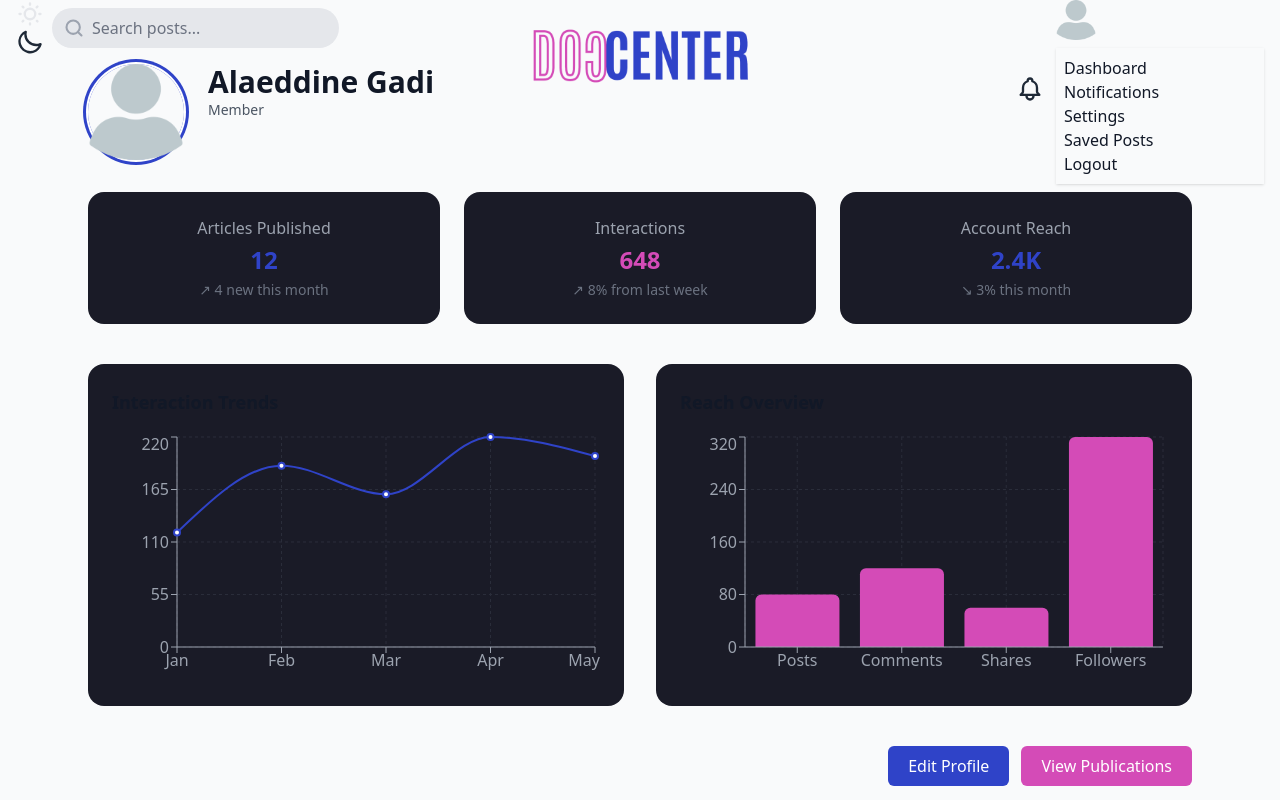
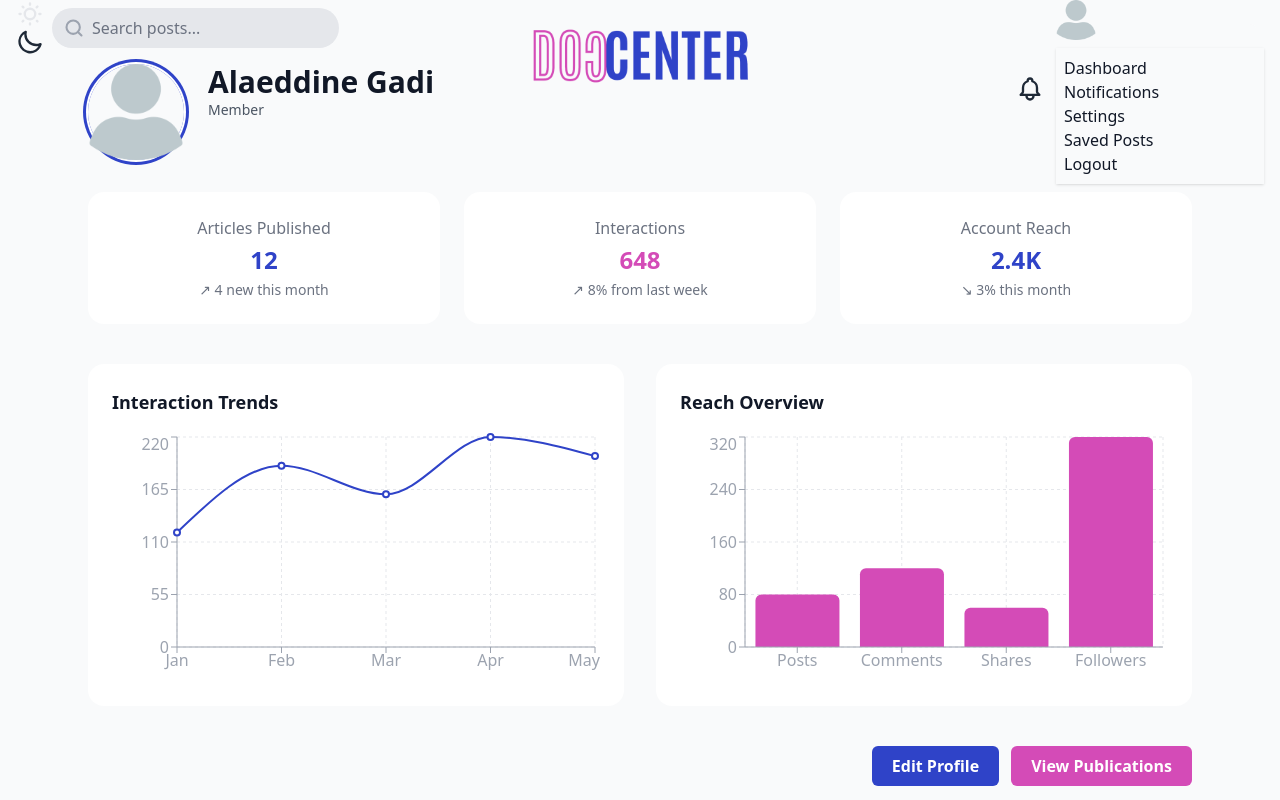
Before and after one commit to Ryfoo/DocCenter, a React (Vite) app in the folder frontend/: page /dashboard in a window 1280 px wide. Shown: the top 800 px of the page. Built offline with nearby package versions, Linux system fonts and the light colour scheme.

Commit message:
enhanced Dashboard

```diff
--- a/frontend/src/components/Header.jsx
+++ b/frontend/src/components/Header.jsx
@@ -123,7 +123,7 @@ function Header({ user, searchQuery, setSearchQuery }) {
                                         <div className="mt-2 flex justify-between">
                                             <Link
                                                 to="/notifications"
-                                                className="btn btn-xs text-white"
+                                                className="btn btn-xs text-white border-none shadow-none"
                                                 style={{ backgroundColor: "#2f43c8" }}
                                                 onClick={handleCloseNotif}
                                             >
@@ -131,7 +131,7 @@ function Header({ user, searchQuery, setSearchQuery }) {
                                             </Link>
                                             <Link
                                                 to="/settings"
-                                                className="btn btn-xs text-white"
+                                                className="btn btn-xs text-white border-none shadow-none"
                                                 style={{ backgroundColor: "#d44bb7" }}
                                                 onClick={handleCloseNotif}
                                             >
--- a/frontend/src/pages/Dashboard/Dashboard.tsx
+++ b/frontend/src/pages/Dashboard/Dashboard.tsx
@@ -40,7 +40,7 @@ const Dashboard: React.FC<DashboardProps> = ({ User }) => {
         }
     }, [darkMode]);
 
-    // If user not logged in
+    // --- Guest view ---
     if (!User) {
         return (
             <div className="flex flex-col items-center justify-center h-screen bg-base-200 dark:bg-gray-900 text-gray-900 dark:text-gray-100 transition-all duration-300">
@@ -49,7 +49,7 @@ const Dashboard: React.FC<DashboardProps> = ({ User }) => {
                     Please log in to view your dashboard.
                 </p>
                 <button
-                    className="px-6 py-2 rounded-md text-white transition-all duration-200 hover:opacity-90"
+                    className="px-6 py-2 rounded-md text-white font-semibold shadow-none border-none hover:opacity-90 transition-all duration-200"
                     style={{ backgroundColor: "#2f43c8" }}
                 >
                     Go to Login
@@ -58,6 +58,7 @@ const Dashboard: React.FC<DashboardProps> = ({ User }) => {
         );
     }
 
+    // --- Data ---
     const interactionData = [
         { month: "Jan", interactions: 120 },
         { month: "Feb", interactions: 190 },
@@ -73,12 +74,12 @@ const Dashboard: React.FC<DashboardProps> = ({ User }) => {
         { name: "Followers", reach: 320 },
     ];
 
+    // --- UI ---
     return (
-        <div className="min-h-screen bg-base-200 dark:bg-[#0f1017] text-gray-900 dark:text-gray-100 transition-all duration-300 rounded-md">
-            {/* Content */}
+        <div className="min-h-screen bg-gray-50 dark:bg-[#0f1017] text-gray-900 dark:text-gray-100 transition-all duration-300 rounded-md">
             <div className="max-w-6xl mx-auto px-6 py-10">
                 {/* Profile Section */}
-                <div className="flex flex-col sm:flex-row items-center sm:items-start gap-6 bg-transparent mb-8">
+                <div className="flex flex-col sm:flex-row items-center sm:items-start gap-6 mb-8">
                     <div className="avatar">
                         <div className="w-24 rounded-full ring ring-[#2f43c8] ring-offset-base-100 ring-offset-2">
                             <img
@@ -89,9 +90,7 @@ const Dashboard: React.FC<DashboardProps> = ({ User }) => {
                     </div>
 
                     <div className="flex-1 text-center sm:text-left">
-                        <h2 className="text-3xl font-bold text-gray-900 dark:text-gray-100">
-                            {User.username}
-                        </h2>
+                        <h2 className="text-3xl font-bold">{User.username}</h2>
                         <p className="text-sm text-gray-600 dark:text-gray-400">
                             {User.role || "Member"}
                         </p>
@@ -101,29 +100,45 @@ const Dashboard: React.FC<DashboardProps> = ({ User }) => {
 
                 {/* Stats */}
                 <div className="grid grid-cols-1 sm:grid-cols-3 gap-6 mb-10">
-                    <div className="bg-[#1a1b27] dark:bg-[#181a24] rounded-2xl p-6 text-center">
-                        <p className="text-gray-400">Articles Published</p>
-                        <h3 className="text-2xl font-bold text-[#2f43c8] mt-1">12</h3>
-                        <p className="text-sm text-gray-500 mt-1">↗︎ 4 new this month</p>
-                    </div>
-
-                    <div className="bg-[#1a1b27] dark:bg-[#181a24] rounded-2xl p-6 text-center">
-                        <p className="text-gray-400">Interactions</p>
-                        <h3 className="text-2xl font-bold text-[#d44bb7] mt-1">648</h3>
-                        <p className="text-sm text-gray-500 mt-1">↗︎ 8% from last week</p>
-                    </div>
-
-                    <div className="bg-[#1a1b27] dark:bg-[#181a24] rounded-2xl p-6 text-center">
-                        <p className="text-gray-400">Account Reach</p>
-                        <h3 className="text-2xl font-bold text-[#2f43c8] mt-1">2.4K</h3>
-                        <p className="text-sm text-gray-500 mt-1">↘︎ 3% this month</p>
-                    </div>
+                    {[
+                        {
+                            label: "Articles Published",
+                            value: "12",
+                            trend: "↗︎ 4 new this month",
+                            color: "#2f43c8",
+                        },
+                        {
+                            label: "Interactions",
+                            value: "648",
+                            trend: "↗︎ 8% from last week",
+                            color: "#d44bb7",
+                        },
+                        {
+                            label: "Account Reach",
+                            value: "2.4K",
+                            trend: "↘︎ 3% this month",
+                            color: "#2f43c8",
+                        },
+                    ].map((stat) => (
+                        <div
+                            key={stat.label}
+                            className="rounded-2xl p-6 text-center bg-white dark:bg-[#181a24] transition-colors"
+                        >
+                            <p className="text-gray-500 dark:text-gray-400">{stat.label}</p>
+                            <h3 className="text-2xl font-bold mt-1" style={{ color: stat.color }}>
+                                {stat.value}
+                            </h3>
+                            <p className="text-sm text-gray-500 dark:text-gray-400 mt-1">
+                                {stat.trend}
+                            </p>
+                        </div>
+                    ))}
                 </div>
 
                 {/* Charts */}
                 <div className="grid grid-cols-1 lg:grid-cols-2 gap-8">
                     {/* Interaction Trends */}
-                    <div className="rounded-2xl bg-[#1a1b27] dark:bg-[#181a24] p-6">
+                    <div className="rounded-2xl bg-white dark:bg-[#181a24] p-6 transition-colors">
                         <h3 className="text-lg font-semibold mb-4">Interaction Trends</h3>
                         <ResponsiveContainer width="100%" height={250}>
                             <LineChart data={interactionData}>
@@ -133,14 +148,17 @@ const Dashboard: React.FC<DashboardProps> = ({ User }) => {
                                     stroke="#2f43c8"
                                     strokeWidth={2}
                                 />
-                                <CartesianGrid strokeDasharray="3 3" stroke="#2a2d3a" />
+                                <CartesianGrid
+                                    strokeDasharray="3 3"
+                                    stroke={darkMode ? "#2a2d3a" : "#e5e7eb"}
+                                />
                                 <XAxis dataKey="month" stroke="#9ca3af" />
                                 <YAxis stroke="#9ca3af" />
                                 <Tooltip
                                     contentStyle={{
-                                        backgroundColor: "#1f2233",
+                                        backgroundColor: darkMode ? "#1f2233" : "#ffffff",
                                         border: "none",
-                                        color: "#fff",
+                                        color: darkMode ? "#fff" : "#000",
                                     }}
                                 />
                             </LineChart>
@@ -148,18 +166,21 @@ const Dashboard: React.FC<DashboardProps> = ({ User }) => {
                     </div>
 
                     {/* Reach Overview */}
-                    <div className="rounded-2xl bg-[#1a1b27] dark:bg-[#181a24] p-6">
+                    <div className="rounded-2xl bg-white dark:bg-[#181a24] p-6 transition-colors">
                         <h3 className="text-lg font-semibold mb-4">Reach Overview</h3>
                         <ResponsiveContainer width="100%" height={250}>
                             <BarChart data={reachData}>
-                                <CartesianGrid strokeDasharray="3 3" stroke="#2a2d3a" />
+                                <CartesianGrid
+                                    strokeDasharray="3 3"
+                                    stroke={darkMode ? "#2a2d3a" : "#e5e7eb"}
+                                />
                                 <XAxis dataKey="name" stroke="#9ca3af" />
                                 <YAxis stroke="#9ca3af" />
                                 <Tooltip
                                     contentStyle={{
-                                        backgroundColor: "#1f2233",
+                                        backgroundColor: darkMode ? "#1f2233" : "#ffffff",
                                         border: "none",
-                                        color: "#fff",
+                                        color: darkMode ? "#fff" : "#000",
                                     }}
                                 />
                                 <Bar dataKey="reach" fill="#d44bb7" radius={[6, 6, 0, 0]} />
@@ -168,16 +189,16 @@ const Dashboard: React.FC<DashboardProps> = ({ User }) => {
                     </div>
                 </div>
 
-                {/* Action Buttons */}
+                {/* Actions */}
                 <div className="flex justify-end gap-3 mt-10">
                     <button
-                        className="px-5 py-2 rounded-md text-white transition-all duration-200 hover:opacity-90"
+                        className="px-5 py-2 rounded-md text-white font-semibold shadow-none border-none hover:opacity-90 transition-all duration-200"
                         style={{ backgroundColor: "#2f43c8" }}
                     >
                         Edit Profile
                     </button>
                     <button
-                        className="px-5 py-2 rounded-md text-white transition-all duration-200 hover:opacity-90"
+                        className="px-5 py-2 rounded-md text-white font-semibold shadow-none border-none hover:opacity-90 transition-all duration-200"
                         style={{ backgroundColor: "#d44bb7" }}
                     >
                         View Publications
--- a/frontend/src/pages/Dashboard/Notifications.tsx
+++ b/frontend/src/pages/Dashboard/Notifications.tsx
@@ -1,14 +1,30 @@
 import { useState, useEffect } from "react";
 
-function NotificationsPage({ user }) {
-    const defaultNotifications = [
+interface Notification {
+    id: number;
+    message: string;
+    time: string;
+    read: boolean;
+}
+
+interface User {
+    username: string;
+    email?: string;
+}
+
+interface NotificationsPageProps {
+    user?: User | null;
+}
+
+const NotificationsPage: React.FC<NotificationsPageProps> = ({ user }) => {
+    const defaultNotifications: Notification[] = [
         { id: 1, message: "New comment on your post", time: "5 minutes ago", read: false },
         { id: 2, message: "Your password was changed successfully", time: "1 hour ago", read: false },
         { id: 3, message: "New follower: John Doe", time: "3 hours ago", read: false },
         { id: 4, message: "Your post has been liked by Jane", time: "6 hours ago", read: false },
     ];
 
-    const [notifications, setNotifications] = useState([]);
+    const [notifications, setNotifications] = useState<Notification[]>([]);
 
     useEffect(() => {
         if (user) {
@@ -18,12 +34,14 @@ function NotificationsPage({ user }) {
         }
     }, [user]);
 
-    const markAsRead = (id) => {
-        setNotifications(notifications.map(n => n.id === id ? { ...n, read: true } : n));
+    const markAsRead = (id: number) => {
+        setNotifications((prev) =>
+            prev.map((n) => (n.id === id ? { ...n, read: true } : n))
+        );
     };
 
-    const deleteNotification = (id) => {
-        setNotifications(notifications.filter(n => n.id !== id));
+    const deleteNotification = (id: number) => {
+        setNotifications((prev) => prev.filter((n) => n.id !== id));
     };
 
     if (!user) {
@@ -35,29 +53,37 @@ function NotificationsPage({ user }) {
     }
 
     return (
-        <div className="min-h-screen py-10 px-4 bg-gray-50 dark:bg-gray-900">
-            <div className="max-w-3xl mx-auto bg-white dark:bg-gray-800 shadow-lg rounded-lg p-8 transition-colors duration-300">
-                <h1 className="text-3xl font-bold mb-6 text-gray-800 dark:text-gray-100">Notifications</h1>
+        <div className="min-h-screen py-10 px-4 bg-gray-50 dark:bg-gray-900 transition-colors duration-300">
+            <div className="max-w-3xl mx-auto bg-white dark:bg-gray-800 rounded-lg p-8">
+                <h1 className="text-3xl font-bold mb-6 text-gray-800 dark:text-gray-100">
+                    Notifications
+                </h1>
 
-                {notifications.length === 0 && (
+                {notifications.length === 0 ? (
                     <p className="text-gray-600 dark:text-gray-300">You have no notifications.</p>
-                )}
-
+                ) : (
                     <div className="space-y-4">
                         {notifications.map((notif) => (
                             <div
                                 key={notif.id}
-                            className={`flex flex-col sm:flex-row sm:justify-between sm:items-center p-4 rounded-lg transition-colors ${notif.read ? "bg-gray-100 dark:bg-gray-700" : "bg-gray-200 dark:bg-gray-600"
+                                className={`flex flex-col sm:flex-row sm:justify-between sm:items-center p-4 rounded-lg transition-colors ${notif.read
+                                    ? "bg-gray-100 dark:bg-gray-700"
+                                    : "bg-gray-200 dark:bg-gray-600"
                                     }`}
                             >
                                 <div className="mb-2 sm:mb-0">
-                                <p className="text-gray-800 dark:text-gray-100">{notif.message}</p>
-                                <span className="text-gray-500 dark:text-gray-300 text-sm">{notif.time}</span>
+                                    <p className="text-gray-800 dark:text-gray-100 font-medium">
+                                        {notif.message}
+                                    </p>
+                                    <span className="text-gray-500 dark:text-gray-300 text-sm">
+                                        {notif.time}
+                                    </span>
                                 </div>
+
                                 <div className="flex space-x-2">
                                     {!notif.read && (
                                         <button
-                                        className="btn btn-xs text-white"
+                                            className="btn btn-xs text-white shadow-none border-none"
                                             style={{ backgroundColor: "#2f43c8" }}
                                             onClick={() => markAsRead(notif.id)}
                                         >
@@ -65,7 +91,7 @@ function NotificationsPage({ user }) {
                                         </button>
                                     )}
                                     <button
-                                    className="btn btn-xs text-white"
+                                        className="btn btn-xs text-white shadow-none border-none"
                                         style={{ backgroundColor: "#d44bb7" }}
                                         onClick={() => deleteNotification(notif.id)}
                                     >
@@ -75,9 +101,10 @@ function NotificationsPage({ user }) {
                             </div>
                         ))}
                     </div>
+                )}
             </div>
         </div>
     );
-}
+};
 
 export default NotificationsPage;
```
Lines whose indentation alone changed are shown as unchanged.
